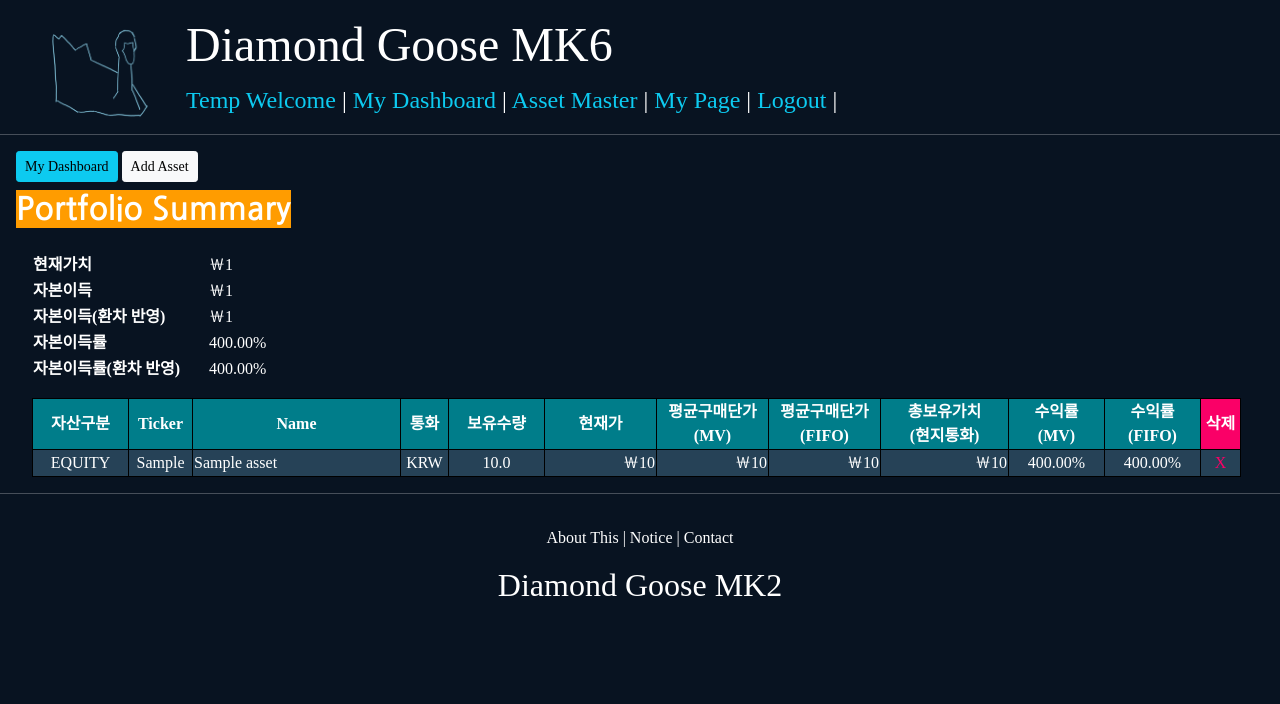
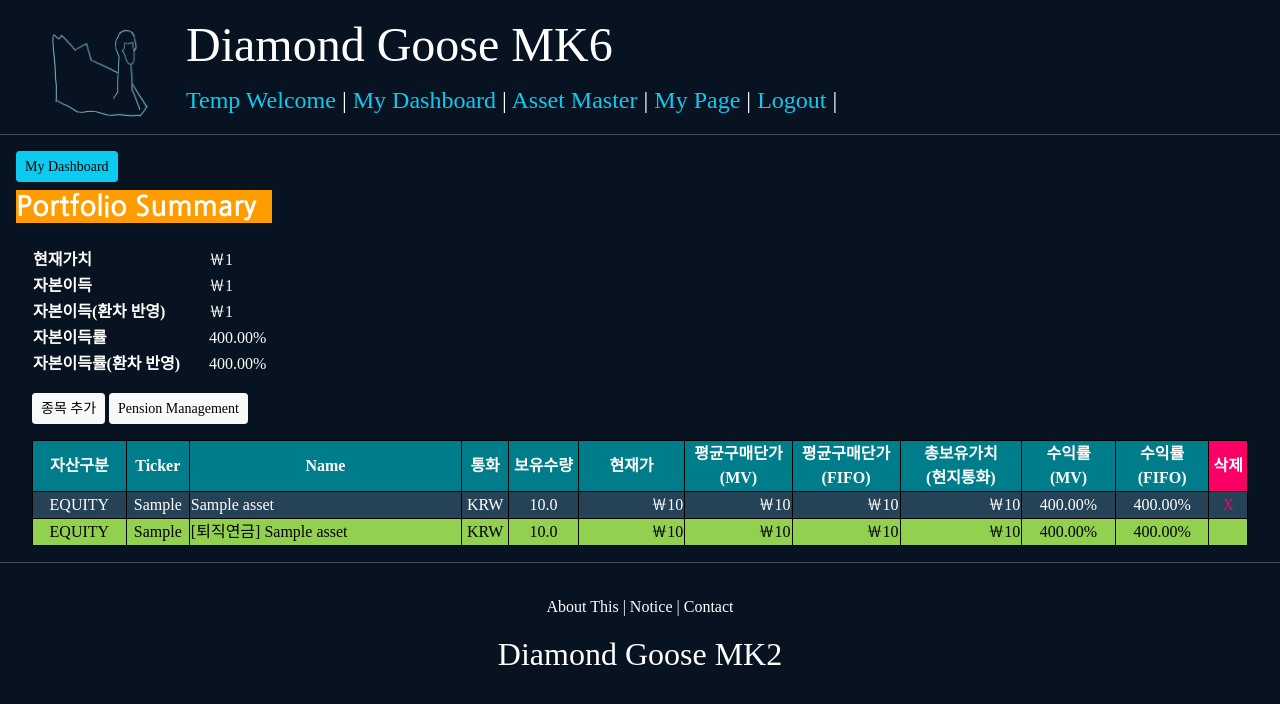
Before and after one commit to JoonHyeok-hozy-Kim/diamond_goose_mk6, a Django app: page /portfolio/detail/1 in a window 1280 px wide. Shown: the top 704 px of the page. Run offline with Django 3.2, Linux system fonts and the light colour scheme; a user stored in the database is signed in; tables that the repository leaves empty hold one stand-in row (values such as "Sample post"); some libraries are stand-ins or nearby versions.

Commit message:
pensionapp renew, move under portfolioapp

```diff
--- a/dashboardapp/templates/dashboardapp/detail.html
+++ b/dashboardapp/templates/dashboardapp/detail.html
@@ -22,9 +22,6 @@
                     {% include 'portfolioapp/create.html' with dashboard=target_dashboard %}
                 {% endif %}
             </div>
-            <div style="display: inline-block">
-                <a href="{% url 'pensionapp:pension_list' %}" class="btn btn-info">My Pensions</a>
-            </div>
 
         </div>
 
--- a/pensionapp/models.py
+++ b/pensionapp/models.py
@@ -18,7 +18,7 @@ PENSION_TYPES = (
 
 class Pension(models.Model):
     owner = models.ForeignKey(User, on_delete=models.CASCADE, related_name='pension')
-    dashboard = models.ForeignKey(Dashboard, on_delete=models.CASCADE, related_name='pension')
+    portfolio = models.ForeignKey(Portfolio, on_delete=models.CASCADE, related_name='pension')
 
     pension_type = models.CharField(max_length=30, choices=PENSION_TYPES, null=False)
     total_paid_amount = models.FloatField(default=0, null=False)
@@ -183,7 +183,7 @@ class PensionAsset(models.Model):
             if transaction_data['transaction_type'] == 'BUY':
                 for i in range(int(transaction_data['quantity'])):
                     transaction_amount_list.append(transaction_data['price'])
-            else:
+            elif transaction_data['transaction_type'] == 'SELL':
                 for i in range(int(transaction_data['quantity'])):
                     transaction_amount_list.pop(0)
 
--- a/pensionapp/templates/pensionapp/pensionasset_detail_stats.html
+++ b/pensionapp/templates/pensionapp/pensionasset_detail_stats.html
@@ -14,8 +14,11 @@
         <h3 style="display: inline-block; margin-right: 1rem; color:#FFFFFF">
             {{ asset.name }}
         </h3>
-        <h5 style="display: inline; background-color: #264257; color:#FFFFFF">
+        <h5 style="display: inline; margin-right: 1rem; background-color: #264257; color:#FFFFFF">
             {{ asset.ticker }}
+        </h5>
+        <h5 style="display: inline; background-color: #92D050; color:#000000;">
+            {{ pension_asset.pension.pension_type }}
         </h5>
     </div>
     <div style="margin: 1rem 1rem;">
--- a/portfolioapp/templates/portfolioapp/detail.html
+++ b/portfolioapp/templates/portfolioapp/detail.html
@@ -1,6 +1,7 @@
 {% extends 'base.html' %}
 {% load bootstrap4 %}
 {% load format_masks %}
+{% load format_masks2 %}
 
 {% block content %}
 
@@ -14,15 +15,14 @@
         <div style="display: block">
             <div style="display: block; margin-bottom: 0.5rem;">
                 <a href="{% url 'dashboardapp:detail' pk=target_portfolio.dashboard.pk %}" class="btn btn-info btn-sm" style="display: inline-block">My Dashboard</a>
-                <a href="{% url 'assetmasterapp:list' %}" class="btn btn-light btn-sm" style="display: inline-block">Add Asset</a>
             </div>
             <div style="display: block">
-                <h2 class="portfolioapp_main_title" style="margin-right: 2rem;">Portfolio Summary</h2>
+                <h3 class="portfolioapp_main_title" style="width: 16rem;">Portfolio Summary</h3>
             </div>
         </div>
 
-
         <div style="margin: 1rem;">
+            <div style="margin-bottom: 1rem;">
                 <table class="portfolioapp_inverted_table">
                     <tr class="portfolioapp_inverted_table_tr">
                         <th class="portfolioapp_inverted_table_th_td">현재가치</th>
@@ -41,14 +41,19 @@
                 </table>
             </div>
 
-        <div style="margin: 1rem;">
+            <div style="margin-bottom: 1rem;">
+                <a href="{% url 'assetmasterapp:list' %}" class="btn btn-light btn-sm" style="display: inline-block">종목 추가</a>
+                <a href="{% url 'pensionapp:pension_list' %}" class="btn btn-light btn-sm" style="display: inline-block">Pension Management</a>
+            </div>
+
+            <div style="margin-bottom: 1rem;">
                 <table style="border: 1px solid black;  color: #FFFFFF;">
                     <colgroup>
                         <col span="1" style="width: 6rem;">
                         <col span="1" style="width: 4rem;">
-                    <col span="1" style="width: 13rem;">
+                        <col span="1" style="width: 18rem;">
                         <col span="1" style="width: 3rem;">
-                    <col span="1" style="width: 6rem;">
+                        <col span="1" style="width: 4.5rem;">
                         <col span="1" style="width: 7rem;">
                         <col span="1" style="width: 7rem;">
                         <col span="1" style="width: 7rem;">
@@ -73,9 +78,12 @@
                         <th style="border: 1px solid black; background-color: #FA0067; color: #FFFFFF;">삭제</th>
                     </tr>
                     {% include 'equityapp/equity_list.html' with portfolio=target_portfolio %}
+                    {% include 'portfolioapp/pensionasset_list.html' %}
                 </table>
 
             </div>
+        </div>
+
 
     </div>
 
--- /dev/null
+++ b/portfolioapp/templates/portfolioapp/pensionasset_list.html
@@ -0,0 +1,35 @@
+{% load format_masks2 %}
+
+{% for pension_asset in queryset_my_pension_asset %}
+    <tr style="background-color: #92D050; color: #000000; ">
+        <td style="text-align: center; border: 1px solid black;">{{ pension_asset.asset.asset_type }}</td>
+        <td style="text-align: center; border: 1px solid black;">
+            <a href="{% url 'pensionapp:pensionasset_detail' pk=pension_asset.pk %}" style="text-decoration: none; color: #000000;">
+                {{ pension_asset.asset.ticker }}</a></td>
+        <td style="text-align: start; border: 1px solid black;">
+            <a href="{% url 'pensionapp:pensionasset_detail' pk=pension_asset.pk %}" style="text-decoration: none; color: #000000;">
+                [{{ pension_asset.pension.pension_type }}]
+                {{ pension_asset.asset.name|asset_name_omit }}</a></td>
+        <td style="text-align: center; border: 1px solid black;">{{ pension_asset.asset.currency }}</td>
+        <td style="text-align: center; border: 1px solid black;">{{ pension_asset.quantity }}</td>
+        {% if pension_asset.asset.currency == 'USD' %}
+            <td style="text-align: end; border: 1px solid black;">{{ pension_asset.asset.current_price|currency_usd }}</td>
+            <td style="text-align: end; border: 1px solid black;">{{ pension_asset.average_purchase_price_mv|currency_usd }}</td>
+            <td style="text-align: end; border: 1px solid black;">{{ pension_asset.average_purchase_price_fifo|currency_usd }}</td>
+            <td style="text-align: end; border: 1px solid black;">{{ pension_asset.total_amount|currency_usd }}</td>
+        {% elif pension_asset.asset.currency == 'KRW' %}
+            <td style="text-align: end; border: 1px solid black;">{{ pension_asset.asset.current_price|currency_krw }}</td>
+            <td style="text-align: end; border: 1px solid black;">{{ pension_asset.average_purchase_price_mv|currency_krw }}</td>
+            <td style="text-align: end; border: 1px solid black;">{{ pension_asset.average_purchase_price_fifo|currency_krw }}</td>
+            <td style="text-align: end; border: 1px solid black;">{{ pension_asset.total_amount|currency_krw }}</td>
+        {% else %}
+            <td style="text-align: end; border: 1px solid black;">{{ pension_asset.asset.current_price|intcomma }}</td>
+            <td style="text-align: end; border: 1px solid black;">{{ pension_asset.average_purchase_price_mv|intcomma }}</td>
+            <td style="text-align: end; border: 1px solid black;">{{ pension_asset.average_purchase_price_fifo|intcomma }}</td>
+            <td style="text-align: end; border: 1px solid black;">{{ pension_asset.total_amount|intcomma }}</td>
+        {% endif %}
+        <td style="text-align: center; border: 1px solid black;">{{ pension_asset.rate_of_return_mv|percentage_rate_format }}</td>
+        <td style="text-align: center; border: 1px solid black;">{{ pension_asset.rate_of_return_fifo|percentage_rate_format }}</td>
+        <td style="text-align: center; border: 1px solid black;"></td>
+    </tr>
+{% endfor %}
--- a/portfolioapp/templatetags/format_masks.py
+++ b/portfolioapp/templatetags/format_masks2.py
@@ -22,7 +22,7 @@ def percentage_rate_format(amount):
     return result
 
 def asset_name_omit(asset_name):
-    return Truncator(asset_name).chars(25)
+    return Truncator(asset_name).chars(16)
 
 register.filter('currency_usd', currency_usd)
 register.filter('currency_krw', currency_krw)
--- a/portfolioapp/views.py
+++ b/portfolioapp/views.py
@@ -4,9 +4,10 @@ from django.shortcuts import render
 # Create your views here.
 from django.urls import reverse
 from django.utils.decorators import method_decorator
-from django.views.generic import CreateView, DetailView
+from django.views.generic import CreateView, DetailView, ListView
 
 from dashboardapp.models import Dashboard
+from pensionapp.models import PensionAsset, Pension
 from portfolioapp.decorators import portfolio_ownership_required
 from portfolioapp.forms import PortfolioCreationForm
 from portfolioapp.models import Portfolio
@@ -37,3 +38,11 @@ class PortfolioDetailView(DetailView):
     model = Portfolio
     context_object_name = 'target_portfolio'
     template_name = 'portfolioapp/detail.html'
+
+    def get_context_data(self, **kwargs):
+        context = super(PortfolioDetailView, self).get_context_data(**kwargs)
+
+        queryset_my_pension_asset = PensionAsset.objects.filter(owner=self.request.user).order_by('pension')
+        context.update({'queryset_my_pension_asset': queryset_my_pension_asset})
+
+        return context
```
Also changed, not shown: pensionapp/templates/pensionapp/pension_detail.html (+2 -5 lines), pensionapp/templates/pensionapp/pension_list.html (+9 -4 lines), pensionapp/views.py (+12 -1 lines), pensionapp/migrations/0007_pension_portfolio.py (added), pensionapp/migrations/0008_remove_pension_dashboard.py (added). Lines whose indentation alone changed are shown as unchanged.
